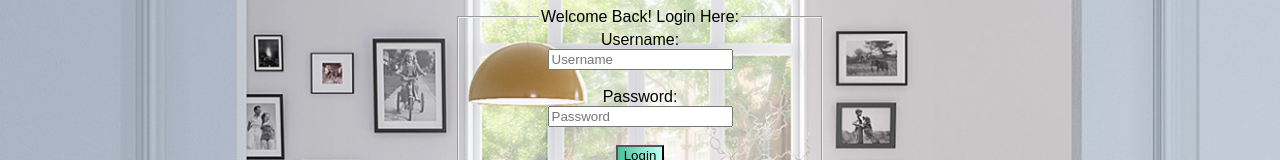
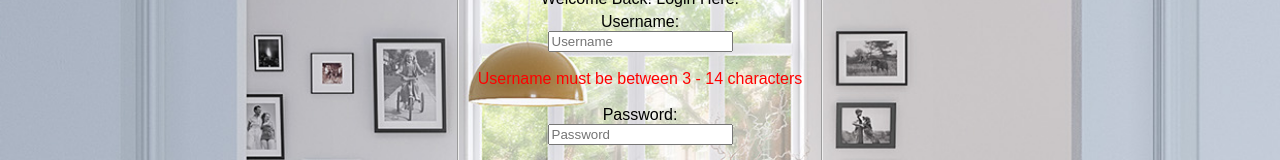
Before and after one commit to EddieHarmonJr/tenantable, a React (Create React App) app in the folder frontend/: page /login in a window 1280 px wide. Shown: the part 234-394 px from the top of the page. Built offline with nearby package versions, Linux system fonts and the light colour scheme.

Commit message:
add error handling verification on username length requirements.

```diff
--- a/frontend/src/components/Login.jsx
+++ b/frontend/src/components/Login.jsx
@@ -8,23 +8,31 @@ class Login extends Component {
 
         this.state = {
             username: "",
+            validInput: false,
             password: "",
         }
-    }
+    };
 
     handleUsernameInputChange = (e) => {
+    const username = e.target.value;
+    const validInput = username.length >= 3 && username.length <= 14;
+
         this.setState ({
-            username: e.target.value
+            username,
+            validInput
         })
-    }
+    };
 
     handlePasswordInputChange = (e) => {
         this.setState ({
             password: e.target.value
         })
-    }
+    };
 
     render() {
+        const message = this.state.validInput ?
+        <span className='valid'> OK </span>
+      : <span className='invalid'> Username must be between 3 - 14 characters </span>
         return(
             <div className="backgroundImage">
 
@@ -37,6 +45,9 @@ class Login extends Component {
                                     Username:<br/>
                                 <input type="text" name="username" value={this.state.username} placeholder="Username"  onChange={this.handleUsernameInputChange}/><br/>
                                 <br/>
+                                <span className="usernameMessage">{message}</span>
+                                <br/>
+                                <br/>
                                     Password:<br/>
                                 <input type="password" name="password" placeholder="Password" onChange={this.handlePasswordInputChange}/><br/><br/>
                                 <input id="login-button" type="submit" value="Login" />
@@ -44,9 +55,10 @@ class Login extends Component {
 
                         </form>
                     </div>
-
                     {/* <h1>Hello {this.state.username}!</h1>
                     <h1>Here is your password: {this.state.password}</h1> */}
+                    {/* Testing to ensure I am getting the data that I expected. */}
+
                 </div>
 
             </div>
--- a/frontend/src/components/Register.jsx
+++ b/frontend/src/components/Register.jsx
@@ -56,9 +56,10 @@ class Register extends Component {
                 </div>
 
 
-                <h1>Hello {this.state.username}!</h1>
+                {/* <h1>Hello {this.state.username}!</h1>
                 <h1>Here's Your Email:{this.state.email}</h1>
-                <h1>Here is your password: {this.state.password}</h1>
+                <h1>Here is your password: {this.state.password}</h1> */}
+                {/* Testing to ensure I am getting the data that I expected. */}
             </div>
         </div>
         )
--- a/frontend/src/css/Login.css
+++ b/frontend/src/css/Login.css
@@ -19,6 +19,10 @@
     /* z-index: -10; */
 }
 
+.usernameMessage {
+    color: red;
+}
+
 #login-button {
     background: linear-gradient(to right, #4ac29a , #bdfff3);
 }
```
